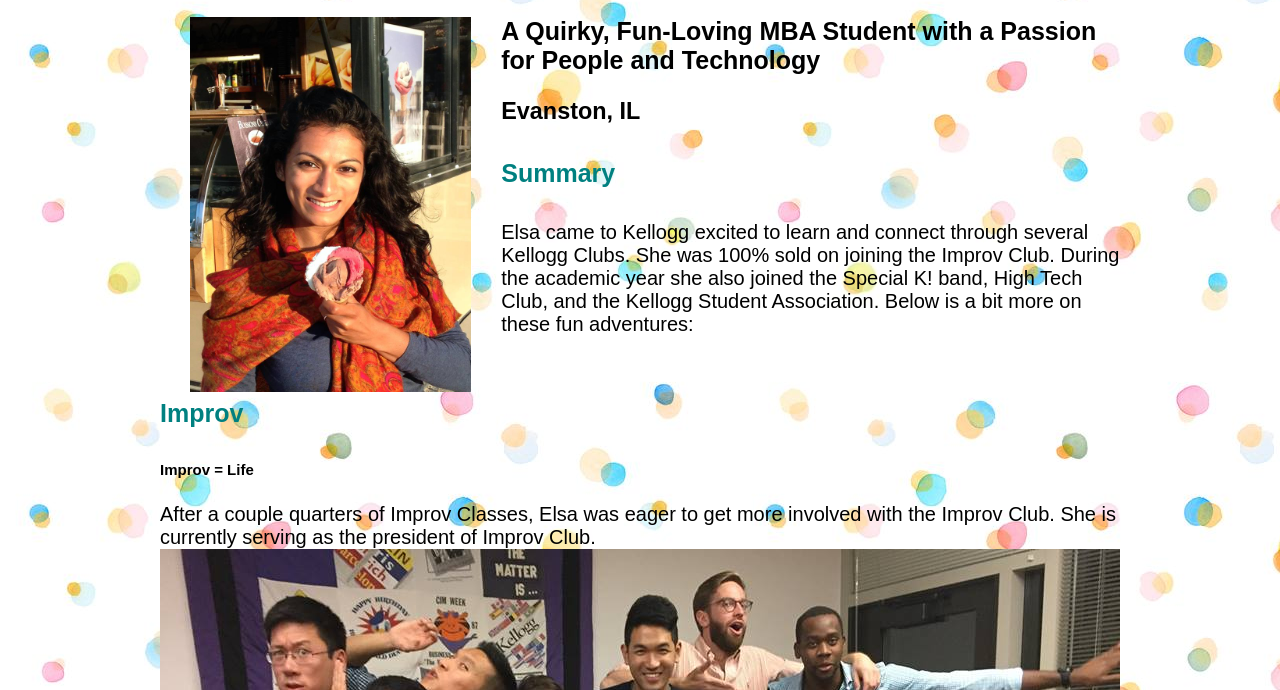
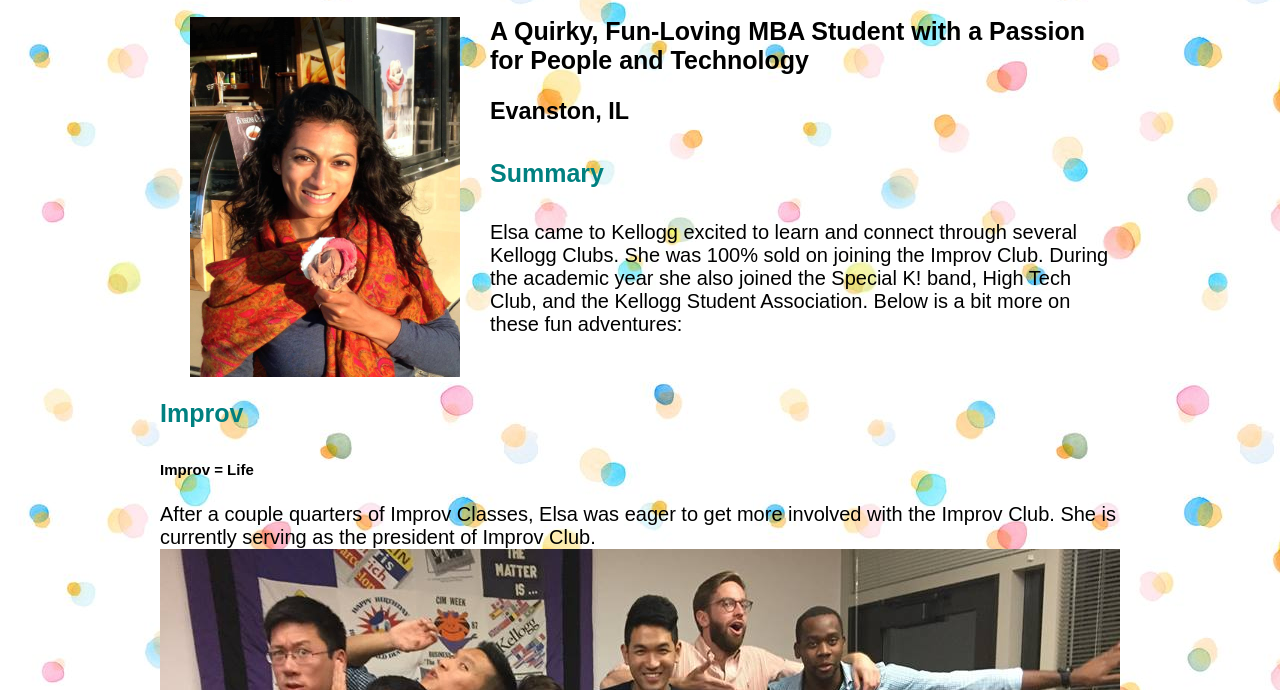
Before and after one commit to eaugustine16/eaugustine16.github.io, a plain HTML site: page index.html in a window 1280 px wide. Shown: the part 110-800 px from the top of the page. Drawn offline with nearby package versions, Linux system fonts and the light colour scheme.

Commit message:
Homework 1 - Minor Update v0.1

```diff
--- a/index.html
+++ b/index.html
@@ -10,7 +10,7 @@
   <div id="wrapper">
     <h1>A Highlight of Elsa's Extracurriculars at Kellogg</h1>
     <p>
-      <img src="Elsa.jpg" height="375" align="left" hspace="30">
+      <img src="Elsa.jpg" height="360" align="left" hspace="30">
       <h2>A Quirky, Fun-Loving MBA Student with a Passion for People and Technology</h2>
       <h3>Evanston, IL</h3>
     </p>
```
